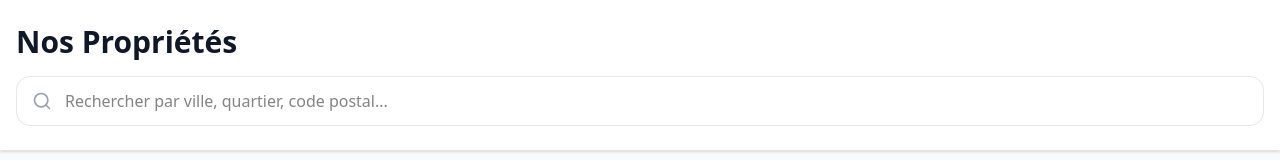
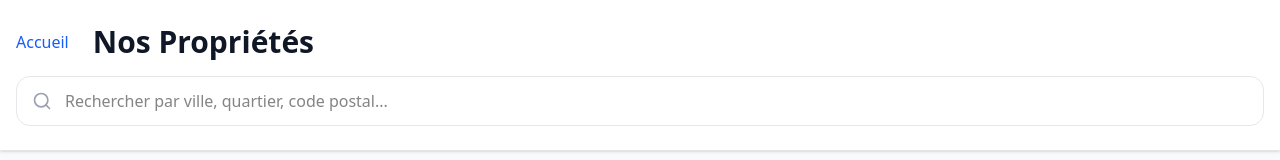
Before and after one commit to zorothecoder00/ceaImmo, a Next.js app: page /proprietes in a window 1280 px wide. Shown: the top 160 px of the page. Built offline with nearby package versions, Linux system fonts and the light colour scheme; no server answers.

Commit message:
Renommage de /reservations en /reservationsHotel

```diff
--- a/src/app/page.tsx
+++ b/src/app/page.tsx
@@ -64,7 +64,7 @@ export default function HomePage()
             <nav className="hidden md:flex space-x-8">
               <a href="#" className="text-blue-600 font-medium">Accueil</a>
               <a href="proprietes" className="text-gray-700 hover:text-blue-600">Biens</a>
-              <a href="/reservations" className="text-gray-700 hover:text-blue-600">Réservation hôtel</a>
+              <a href="/reservationsHotel" className="text-gray-700 hover:text-blue-600">Réservation hôtel</a>
               <a href="/auth/login" className="text-gray-700 hover:text-blue-600">Connexion</a>
             </nav>
           </div>
--- a/src/app/proprietes/page.tsx
+++ b/src/app/proprietes/page.tsx
@@ -2,6 +2,7 @@
 
 import React, { useState } from 'react';
 import { Search, Filter, MapPin, Home, Bed, Bath, Square, Eye, Grid, List, ArrowUpDown } from 'lucide-react';
+import Link from "next/link"; // 👈 ajoute cet import
 
 // 1. On définit le type d'une propriété
 interface Propriete {
@@ -190,7 +191,12 @@ const ProprietesPage = () => {
       <div className="bg-white shadow-sm border-b">
         <div className="max-w-7xl mx-auto px-4 py-6">
           <div className="flex items-center justify-between mb-4">
-            <h1 className="text-3xl font-bold text-gray-900">Nos Propriétés</h1>
+            <div className="flex items-center gap-6">
+              <Link href="/" className="text-blue-600 hover:text-blue-800 font-medium">
+                Accueil
+              </Link>
+              <h1 className="text-3xl font-bold text-gray-900">Nos Propriétés</h1>
+            </div>
             <button
               onClick={() => setShowFilters(!showFilters)}
               className="lg:hidden bg-blue-600 text-white px-4 py-2 rounded-lg flex items-center gap-2"
--- a/src/app/reservations/page.tsx
+++ b/src/app/reservationsHotel/page.tsx
@@ -24,6 +24,7 @@ import {
   Lock,
   Eye
 } from 'lucide-react';
+import Link from "next/link";
 
 // 1. On définit le type des avis et galerie
 interface Avis {
@@ -206,6 +207,12 @@ const ReservationHotel = () => {
     <div className="min-h-screen bg-gradient-to-br from-blue-600 via-purple-600 to-blue-800 flex items-center justify-center p-4">
       <div className="bg-white rounded-3xl shadow-2xl p-8 w-full max-w-4xl">
         <div className="text-center mb-8">
+          <Link
+            href="/"
+            className="inline-block mb-4 text-blue-600 hover:text-blue-800 font-medium"
+          >
+            Accueil
+          </Link>
           <h1 className="text-4xl font-bold text-gray-900 mb-4">Réservez votre hôtel</h1>
           <p className="text-xl text-gray-600">Trouvez l&apos;hébergement parfait pour votre séjour</p>
         </div>
```
Also changed, not shown: pages/api/reservationsHotel/index.ts (line endings or trailing spaces).
